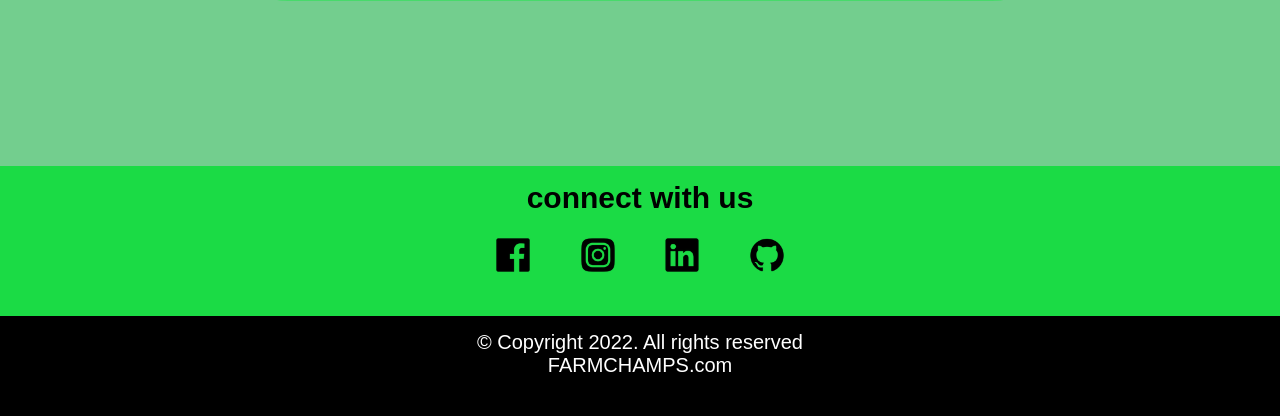
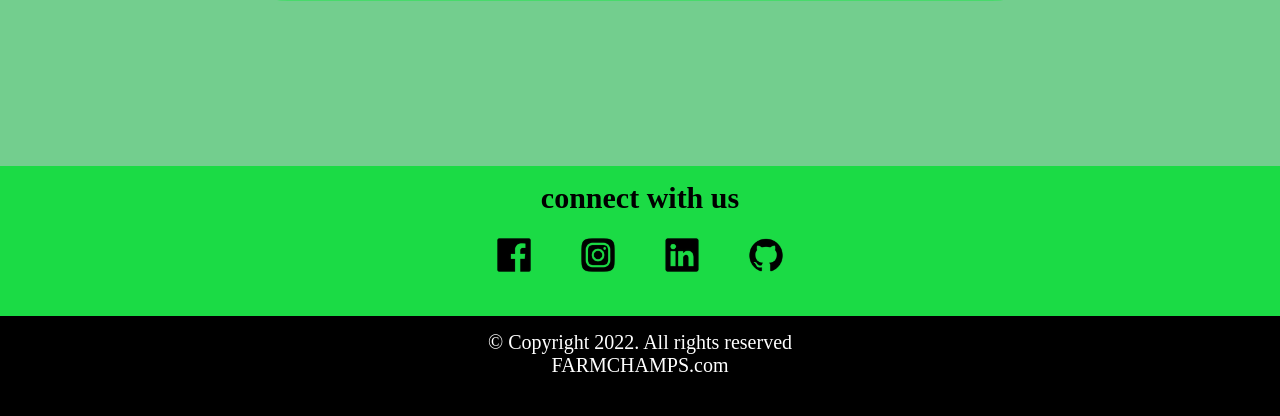
Before and after one commit to farmchamps/FarmChamps, a Flask app: page /login in a window 1280 px wide. Shown: the part 784-1200 px from the top of the page. Run offline with Flask 2, Linux system fonts and the light colour scheme.

Commit message:
font family

```diff
--- a/static/styles/header.css
+++ b/static/styles/header.css
@@ -1,6 +1,7 @@
 *{
     padding: 0;
     margin: 0;
+    font-family: ubuntu;
 }
 .header{
     width: 100%;
--- a/static/styles/main.css
+++ b/static/styles/main.css
@@ -0,0 +1,3 @@
+*{
+
+}
```
